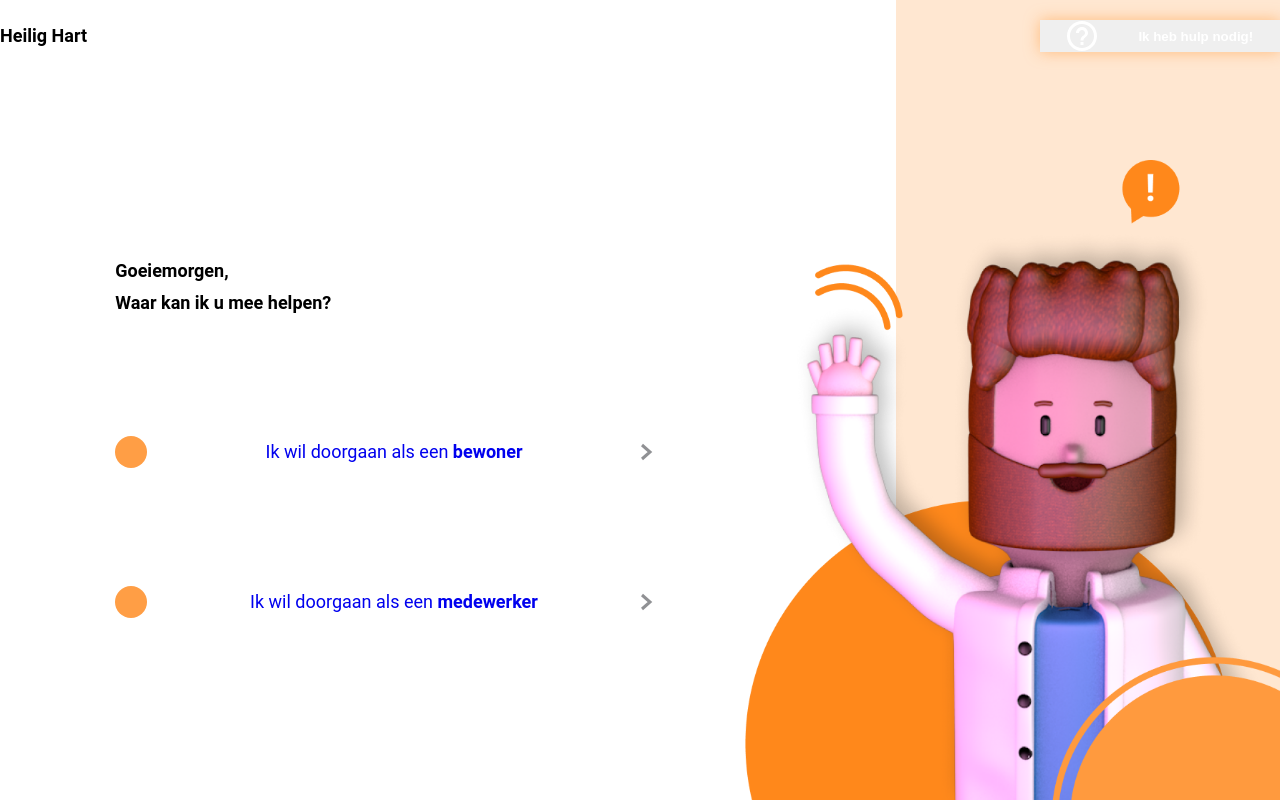
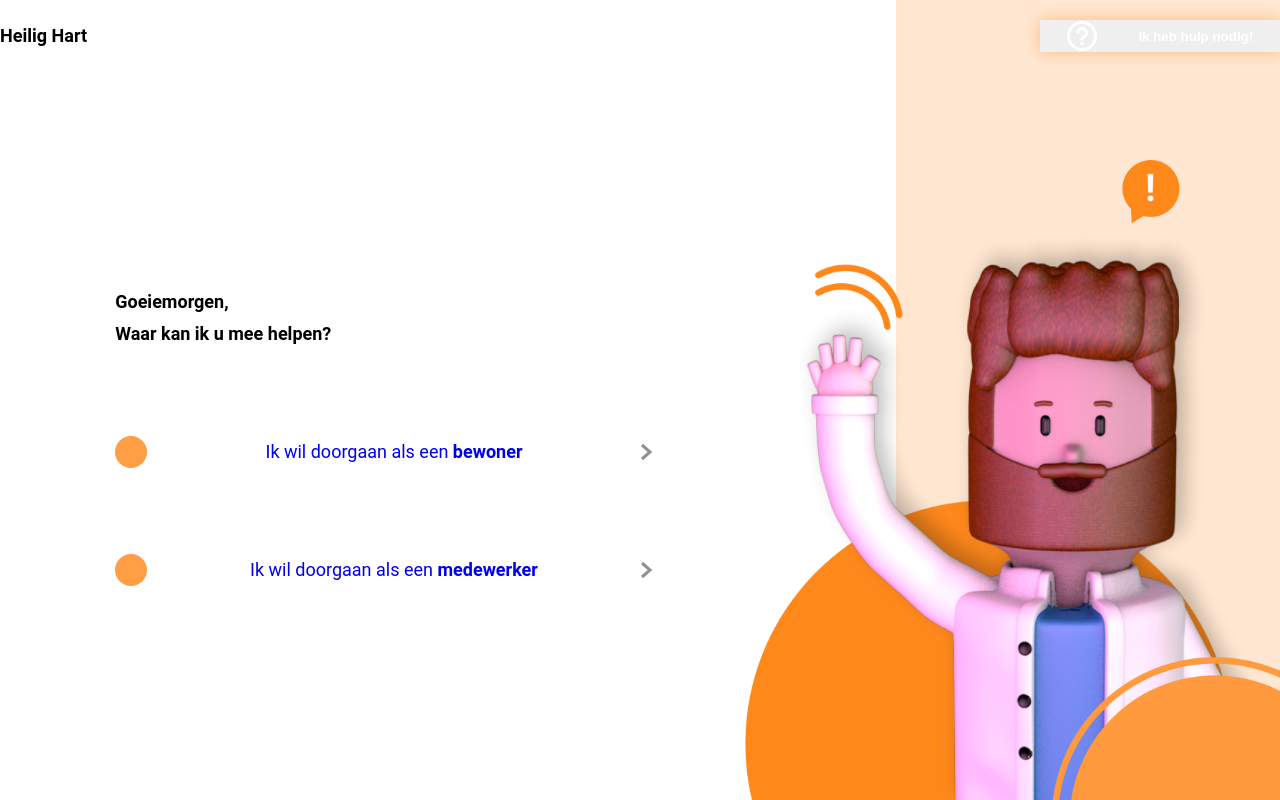
Before and after one commit to DewulfTjorven/2021-Bachelorproef-TjorvenTimonSam, a React (Create React App) app: page / in a window 1280 px wide. Built offline with nearby package versions, Linux system fonts and the light colour scheme.

Commit message:
push test

```diff
--- a/src/App.js
+++ b/src/App.js
@@ -30,9 +30,10 @@ function App() {
             <StartHeader />
           </section>
         </Route>
-
       </Switch>
   );
 }
 
 export default App;
+
+      {/* hello */}
--- a/src/components/Start/Start.module.css
+++ b/src/components/Start/Start.module.css
@@ -10,7 +10,7 @@
 }
 
 .content {
-  height: 50%;
+  height: 30rem;
   width: 70%;
   display: flex;
   justify-content: space-between;
```
